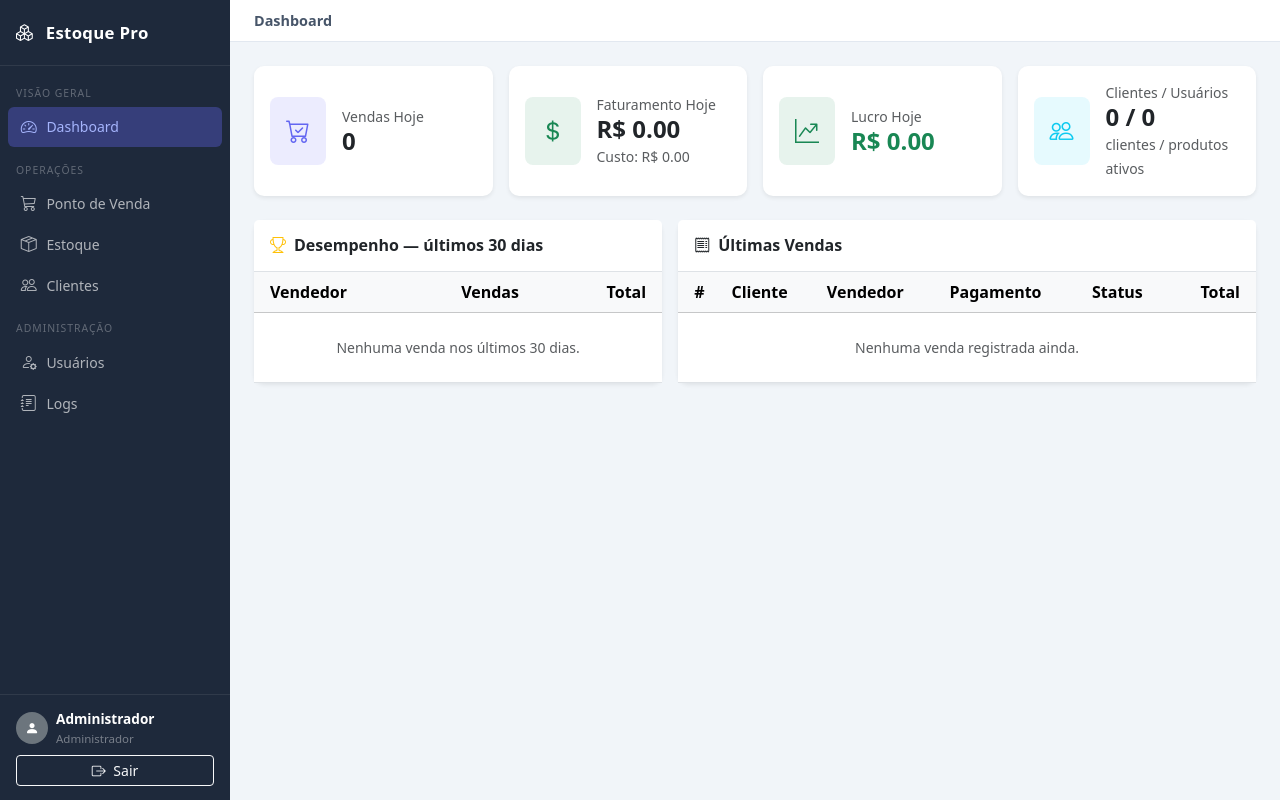
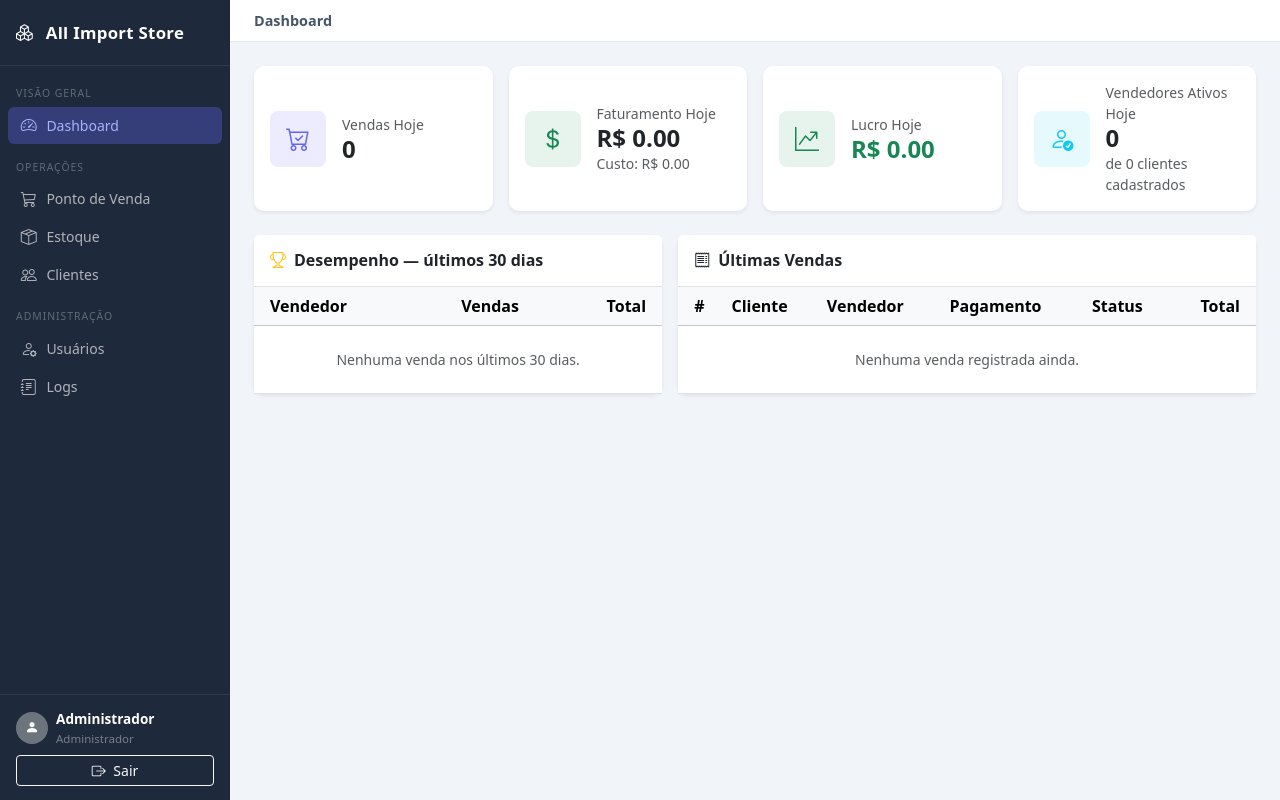
Before and after one commit to alcirdublagens/gerenciamento-estoque, a Flask app: page /dashboard in a window 1280 px wide. Run offline with Flask 3, Linux system fonts and the light colour scheme; a user stored in the database is signed in.

Commit message:
feat: renomeia para All Import Store e ajusta card de vendedores no dashboard
Co-Authored-By: Claude Sonnet 4.6 <noreply@anthropic.com>

```diff
--- a/endpoints/dashboard.py
+++ b/endpoints/dashboard.py
@@ -30,6 +30,10 @@ def index():
 
     total_produtos = Produto.query.filter_by(ativo=True).count()
     total_clientes = Cliente.query.filter_by(ativo=True).count()
+
+    vendedores_hoje = db.session.query(func.count(func.distinct(Venda.vendedor_id))).filter(
+        func.date(Venda.criado_em) == hoje
+    ).scalar() or 0
 
     produtos_baixo_estoque = Produto.query.filter(
         Produto.quantidade <= Produto.estoque_minimo,
@@ -68,6 +72,7 @@ def index():
         qtd_vendas_hoje=len(vendas_hoje),
         total_produtos=total_produtos,
         total_clientes=total_clientes,
+        vendedores_hoje=vendedores_hoje,
         produtos_baixo_estoque=produtos_baixo_estoque,
         ultimas_vendas=ultimas_vendas,
         desempenho=desempenho,
--- a/templates/base.html
+++ b/templates/base.html
@@ -3,7 +3,7 @@
 <head>
     <meta charset="UTF-8">
     <meta name="viewport" content="width=device-width, initial-scale=1.0">
-    <title>{% block title %}Estoque Pro{% endblock %}</title>
+    <title>{% block title %}All Import Store{% endblock %}</title>
     <link href="https://cdn.jsdelivr.net/npm/bootstrap@5.3.3/dist/css/bootstrap.min.css" rel="stylesheet">
     <link href="https://cdn.jsdelivr.net/npm/bootstrap-icons@1.11.3/font/bootstrap-icons.css" rel="stylesheet">
     <style>
@@ -103,7 +103,7 @@
 <body>
     <div id="sidebar">
         <div class="sidebar-brand">
-            <i class="bi bi-boxes me-2"></i> Estoque Pro
+            <i class="bi bi-boxes me-2"></i> All Import Store
         </div>
 
         <nav class="sidebar-nav mt-1">
--- a/templates/clientes/form.html
+++ b/templates/clientes/form.html
@@ -1,5 +1,5 @@
 {% extends "base.html" %}
-{% block title %}{{ 'Editar Cliente' if cliente else 'Novo Cliente' }} — Estoque Pro{% endblock %}
+{% block title %}{{ 'Editar Cliente' if cliente else 'Novo Cliente' }} — All Import Store{% endblock %}
 {% block page_title %}{{ 'Editar Cliente' if cliente else 'Novo Cliente' }}{% endblock %}
 {% block content %}
 
--- a/templates/clientes/index.html
+++ b/templates/clientes/index.html
@@ -1,5 +1,5 @@
 {% extends "base.html" %}
-{% block title %}Clientes — Estoque Pro{% endblock %}
+{% block title %}Clientes — All Import Store{% endblock %}
 {% block page_title %}Clientes{% endblock %}
 {% block content %}
 
--- a/templates/dashboard/index.html
+++ b/templates/dashboard/index.html
@@ -1,5 +1,5 @@
 {% extends "base.html" %}
-{% block title %}Dashboard — Estoque Pro{% endblock %}
+{% block title %}Dashboard — All Import Store{% endblock %}
 {% block page_title %}Dashboard{% endblock %}
 {% block content %}
 
@@ -51,12 +51,12 @@
         <div class="card border-0 shadow-sm h-100">
             <div class="card-body d-flex align-items-center gap-3">
                 <div class="rounded-3 p-3 bg-info bg-opacity-10">
-                    <i class="bi bi-people text-info" style="font-size:1.5rem;"></i>
+                    <i class="bi bi-person-check text-info" style="font-size:1.5rem;"></i>
                 </div>
                 <div>
-                    <p class="text-muted small mb-0">Clientes / Usuários</p>
-                    <h4 class="mb-0 fw-bold">{{ total_clientes }} / {{ total_produtos }}</h4>
-                    <small class="text-muted">clientes / produtos ativos</small>
+                    <p class="text-muted small mb-0">Vendedores Ativos Hoje</p>
+                    <h4 class="mb-0 fw-bold">{{ vendedores_hoje }}</h4>
+                    <small class="text-muted">de {{ total_clientes }} clientes cadastrados</small>
                 </div>
             </div>
         </div>
--- a/templates/estoque/form.html
+++ b/templates/estoque/form.html
@@ -1,5 +1,5 @@
 {% extends "base.html" %}
-{% block title %}{{ 'Editar Produto' if produto else 'Novo Produto' }} — Estoque Pro{% endblock %}
+{% block title %}{{ 'Editar Produto' if produto else 'Novo Produto' }} — All Import Store{% endblock %}
 {% block page_title %}{{ 'Editar Produto' if produto else 'Novo Produto' }}{% endblock %}
 {% block content %}
 
--- a/templates/estoque/index.html
+++ b/templates/estoque/index.html
@@ -1,5 +1,5 @@
 {% extends "base.html" %}
-{% block title %}Estoque — Estoque Pro{% endblock %}
+{% block title %}Estoque — All Import Store{% endblock %}
 {% block page_title %}Estoque{% endblock %}
 {% block content %}
 
--- a/templates/login.html
+++ b/templates/login.html
@@ -3,7 +3,7 @@
 <head>
     <meta charset="UTF-8">
     <meta name="viewport" content="width=device-width, initial-scale=1.0">
-    <title>Login — Estoque Pro</title>
+    <title>Login — All Import Store</title>
     <link href="https://cdn.jsdelivr.net/npm/bootstrap@5.3.3/dist/css/bootstrap.min.css" rel="stylesheet">
     <link href="https://cdn.jsdelivr.net/npm/bootstrap-icons@1.11.3/font/bootstrap-icons.css" rel="stylesheet">
     <style>
@@ -38,7 +38,7 @@
             <div class="brand-icon">
                 <i class="bi bi-boxes text-white" style="font-size:1.75rem;"></i>
             </div>
-            <h4 class="fw-bold mb-1">Estoque Pro</h4>
+            <h4 class="fw-bold mb-1">All Import Store</h4>
             <p class="text-muted small mb-0">Faça login para continuar</p>
         </div>
 
--- a/templates/logs/index.html
+++ b/templates/logs/index.html
@@ -1,5 +1,5 @@
 {% extends "base.html" %}
-{% block title %}Logs — Estoque Pro{% endblock %}
+{% block title %}Logs — All Import Store{% endblock %}
 {% block page_title %}Logs de Atividade{% endblock %}
 {% block content %}
 
--- a/templates/pdv/index.html
+++ b/templates/pdv/index.html
@@ -1,5 +1,5 @@
 {% extends "base.html" %}
-{% block title %}PDV — Estoque Pro{% endblock %}
+{% block title %}PDV — All Import Store{% endblock %}
 {% block page_title %}Ponto de Venda{% endblock %}
 
 {% block content %}
--- a/templates/usuarios/form.html
+++ b/templates/usuarios/form.html
@@ -1,5 +1,5 @@
 {% extends "base.html" %}
-{% block title %}{{ 'Editar Usuário' if usuario else 'Novo Usuário' }} — Estoque Pro{% endblock %}
+{% block title %}{{ 'Editar Usuário' if usuario else 'Novo Usuário' }} — All Import Store{% endblock %}
 {% block page_title %}{{ 'Editar Usuário' if usuario else 'Novo Usuário' }}{% endblock %}
 {% block content %}
 
--- a/templates/usuarios/index.html
+++ b/templates/usuarios/index.html
@@ -1,5 +1,5 @@
 {% extends "base.html" %}
-{% block title %}Usuários — Estoque Pro{% endblock %}
+{% block title %}Usuários — All Import Store{% endblock %}
 {% block page_title %}Usuários{% endblock %}
 {% block content %}
 
```
